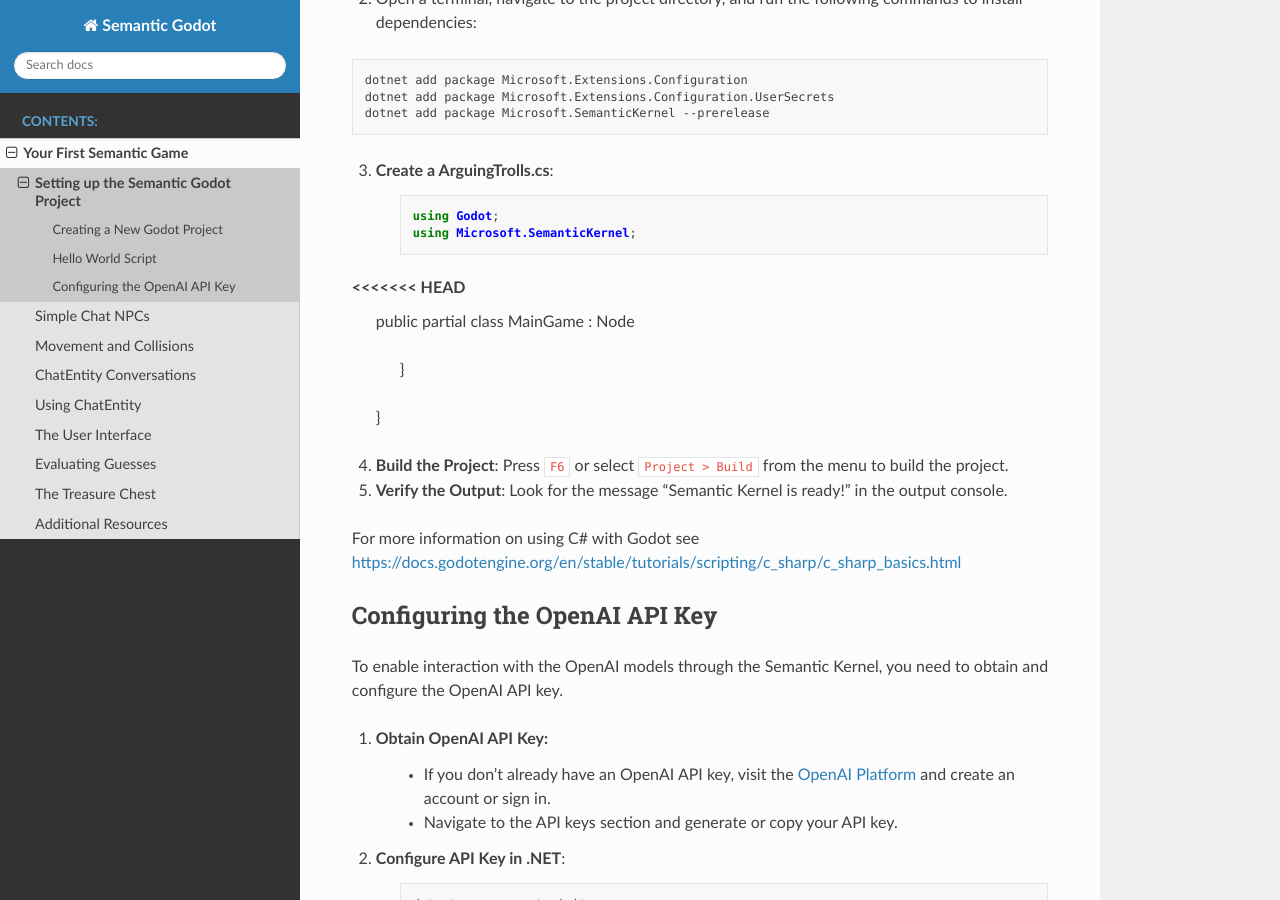
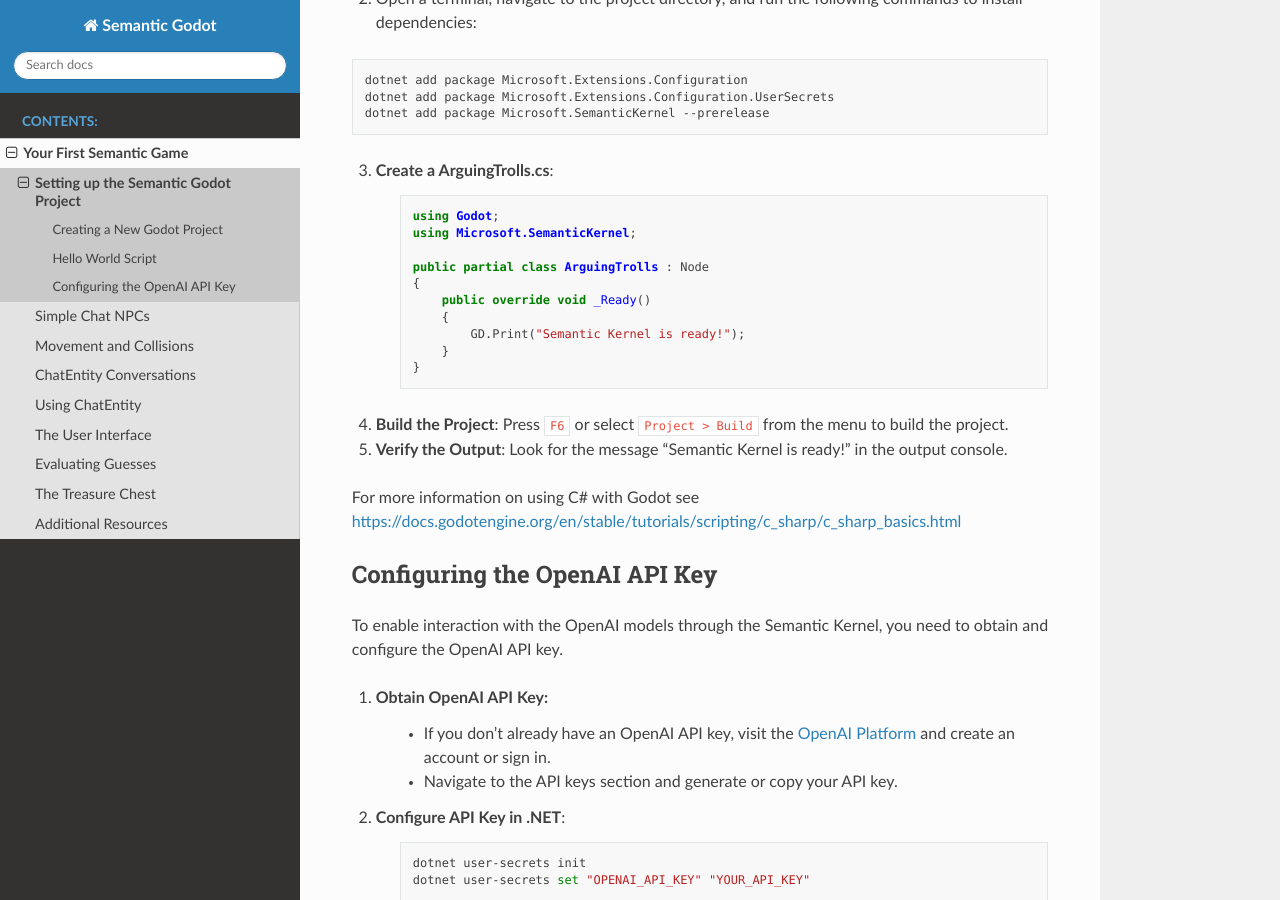
Before and after one commit to RaiderSoft/semantic-godot, a Sphinx documentation site: the page built from docs/first_semantic_game/01.project_setup.rst, in a window 1280 px wide and 900 px high, scrolled down 622 px. Built offline with Sphinx 7.4.7 and the Read the Docs theme 2.0.0, drawn with Linux system fonts in a browser that asks for light colours.

Commit message:
Manual merge from main of 01.project_setup.rst

```diff
--- a/docs/first_semantic_game/01.project_setup.rst
+++ b/docs/first_semantic_game/01.project_setup.rst
@@ -38,11 +38,11 @@ a dotnet project.
         using Godot;
         using Microsoft.SemanticKernel;
 
-<<<<<<< HEAD
-        public partial class MainGame : Node
-=======
         public partial class ArguingTrolls : Node
+        {
+            public override void _Ready()
             {
+                GD.Print("Semantic Kernel is ready!");
             }
         }
 
```
